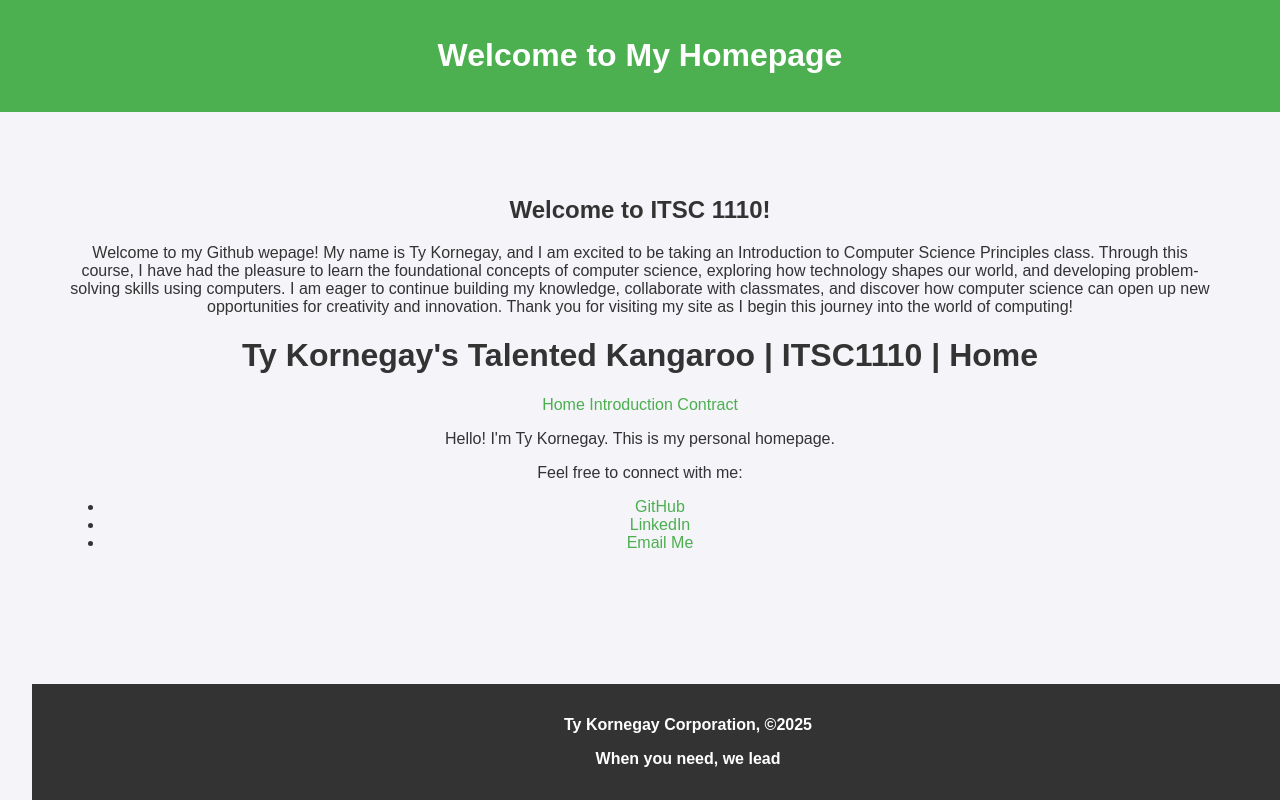
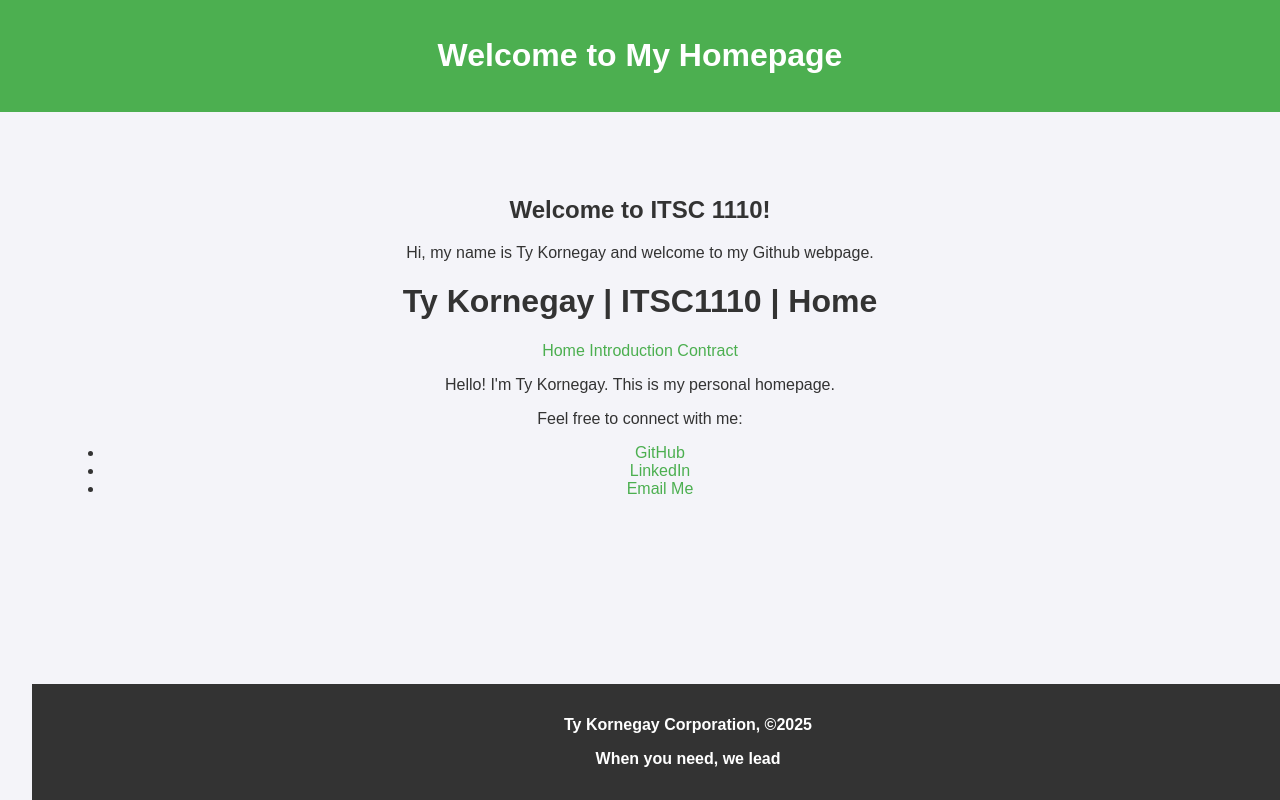
Before and after one commit to TDKornegay/TDKornegay.github.io, a plain HTML site: page index.html in a window 1280 px wide. Drawn offline with Linux system fonts and the light colour scheme.

Commit message:
Update index.html

```diff
--- a/index.html
+++ b/index.html
@@ -45,9 +45,9 @@
         <main>
             <h2>Welcome to ITSC 1110!</h2>
 
-                    <p>Welcome to my Github wepage! My name is Ty Kornegay, and I am excited to be taking an Introduction to Computer Science Principles class. Through this course, I have had the pleasure to learn the foundational concepts of computer science, exploring how technology shapes our world, and developing problem-solving skills using computers. I am eager to continue building my knowledge, collaborate with classmates, and discover how computer science can open up new opportunities for creativity and innovation. Thank you for visiting my site as I begin this journey into the world of computing!</p>
+                    <p>Hi, my name is Ty Kornegay and welcome to my Github webpage.</p>
 
-                    <h1>Ty Kornegay's Talented Kangaroo | ITSC1110 | Home</h1>
+                    <h1>Ty Kornegay | ITSC1110 | Home</h1>
                     <nav><a href="index.html">Home</a> <a href="introductions.html">Introduction</a> <a href="">Contract</a></nav>
         <p>Hello! I'm Ty Kornegay. This is my personal homepage.</p>
         <p>Feel free to connect with me:</p>
```
